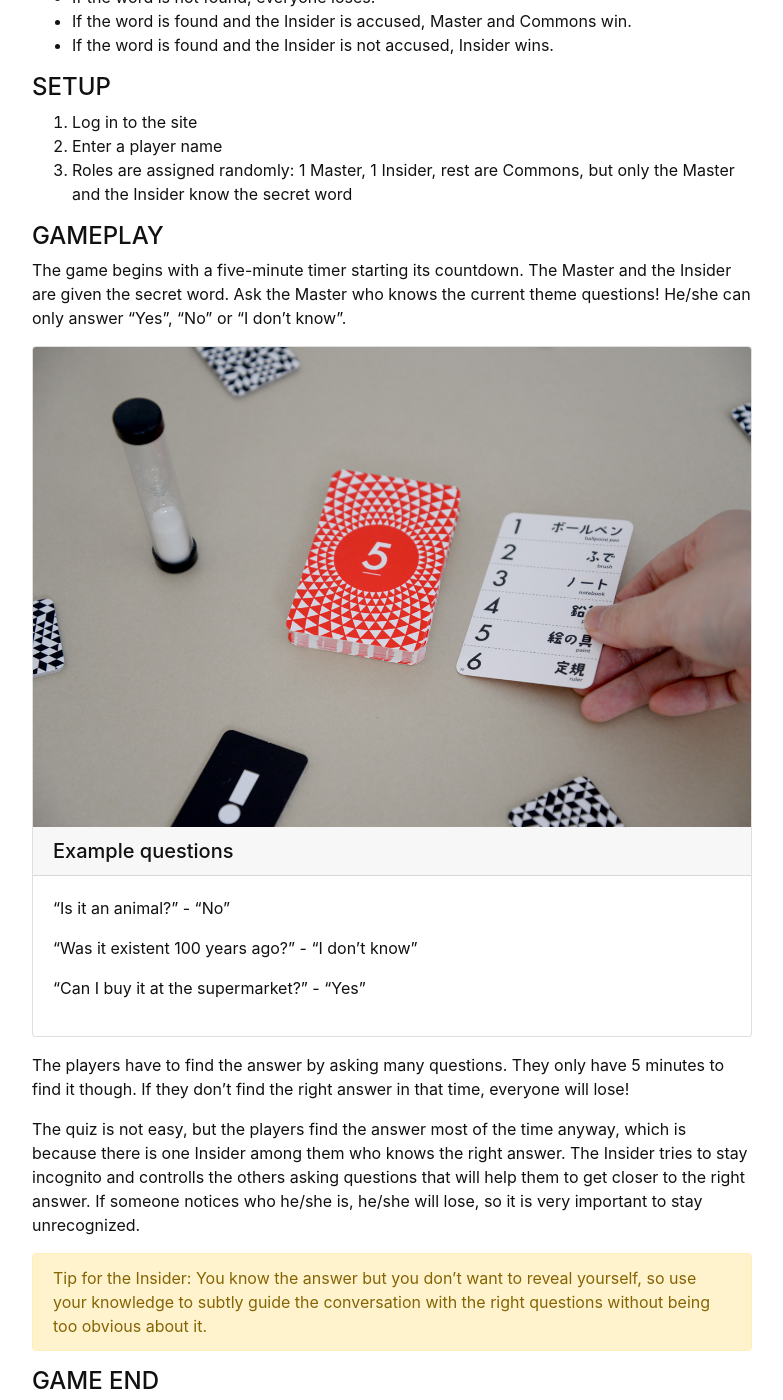
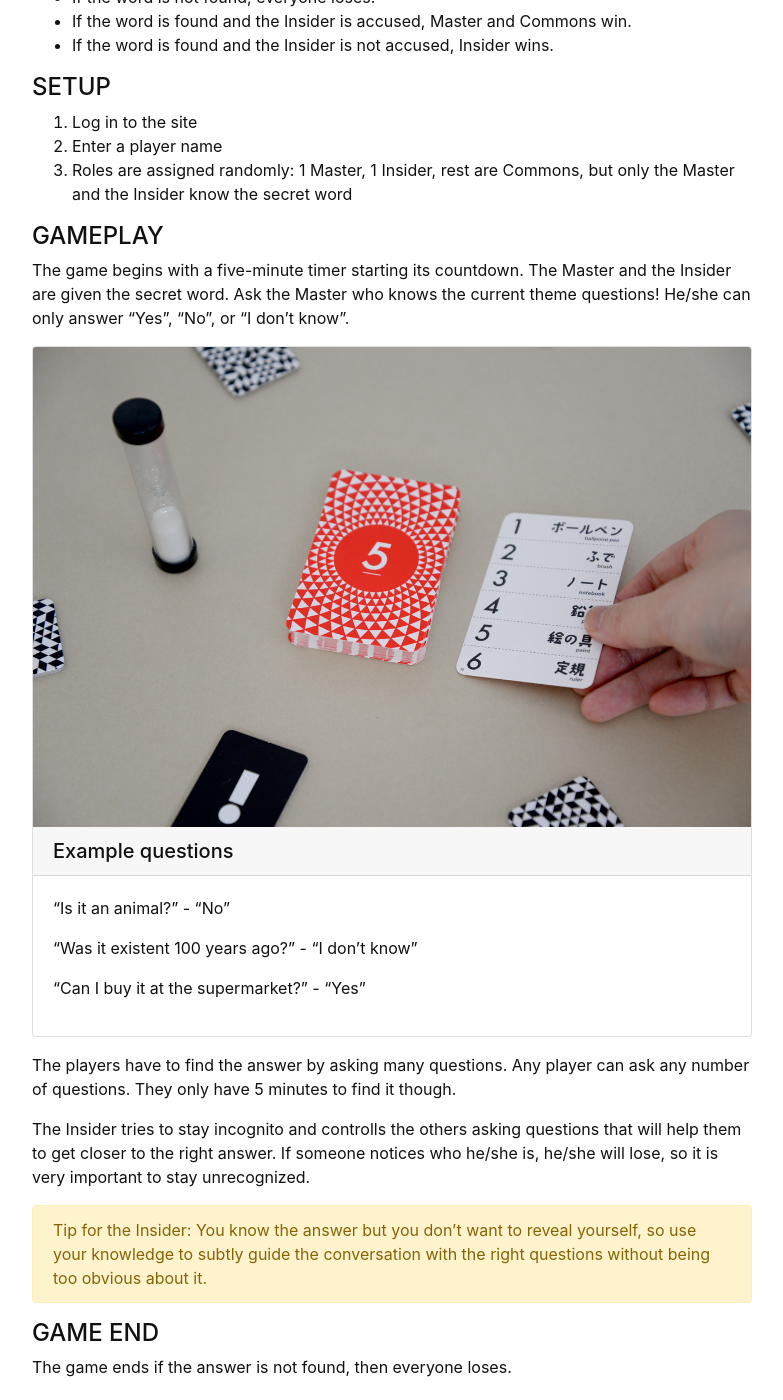
Before and after one commit to hanwendong1/VirtualGaming, a Jekyll site: the page built from content/3-Insider.md, in a window 1280 px wide and 1400 px high, scrolled down 1669 px. Shown: the whole window, without its empty margins (248-1031 px from the left). Built offline with Jekyll 4.4.1, drawn with Linux system fonts in a browser that asks for light colours.

Commit message:
Update 3-Insider.md

```diff
--- a/content/3-Insider.md
+++ b/content/3-Insider.md
@@ -77,7 +77,7 @@ To find the secret word!
 3. Roles are assigned randomly: 1 Master, 1 Insider, rest are Commons, but only the Master and the Insider know the secret word
 
 #### GAMEPLAY
-The game begins with a five-minute timer starting its countdown. The Master and the Insider are given the secret word. Ask the Master who knows the current theme questions! He/she can only answer "Yes", "No" or "I don't know".
+The game begins with a five-minute timer starting its countdown. The Master and the Insider are given the secret word. Ask the Master who knows the current theme questions! He/she can only answer "Yes", "No", or "I don't know".
 
 {% capture text %}
 "Is it an animal?" - "No"
@@ -88,9 +88,9 @@ The game begins with a five-minute timer starting its countdown. The Master and
 {% endcapture %}
 {% include card.md text=text header="Example questions" img="insider_example.jpg" %}
 
-The players have to find the answer by asking many questions. They only have 5 minutes to find it though. If they don't find the right answer in that time, everyone will lose!
+The players have to find the answer by asking many questions. Any player can ask any number of questions. They only have 5 minutes to find it though.
 
-The quiz is not easy, but the players find the answer most of the time anyway, which is because there is one Insider among them who knows the right answer. The Insider tries to stay incognito and controlls the others asking questions that will help them to get closer to the right answer. If someone notices who he/she is, he/she will lose, so it is very important to stay unrecognized.
+The Insider tries to stay incognito and controlls the others asking questions that will help them to get closer to the right answer. If someone notices who he/she is, he/she will lose, so it is very important to stay unrecognized.
 
 {% capture text %}Tip for the Insider: You know the answer but you don't want to reveal yourself, so use your knowledge to subtly guide the conversation with the right questions without being too obvious about it.
 {% endcapture %} {% include alert.md text=text color="warning" %}
```
